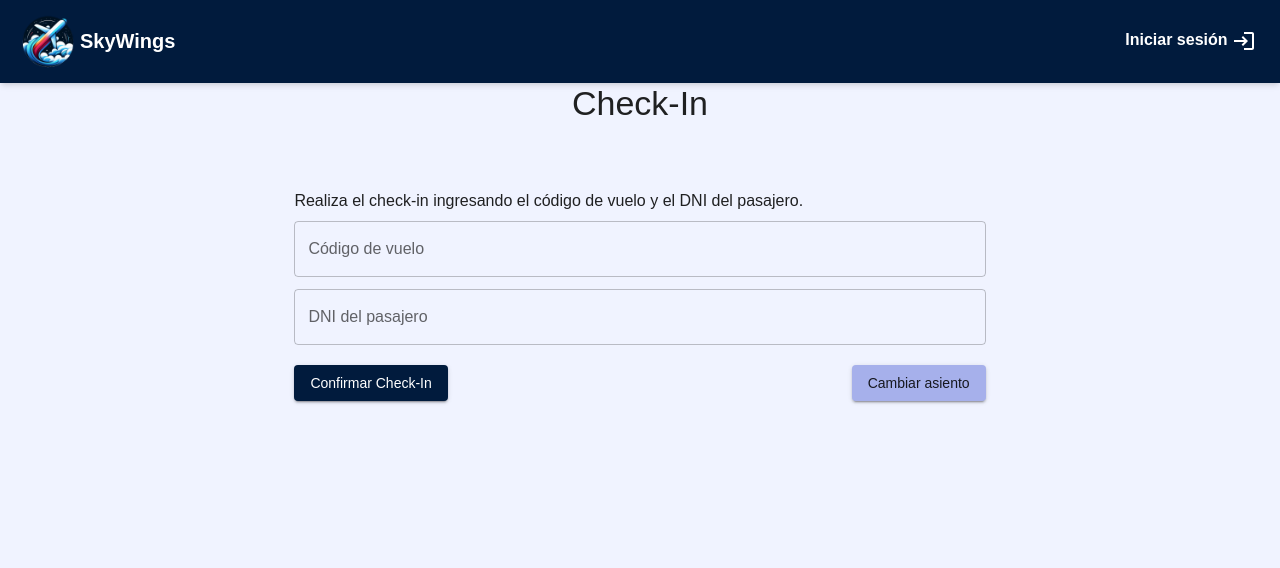
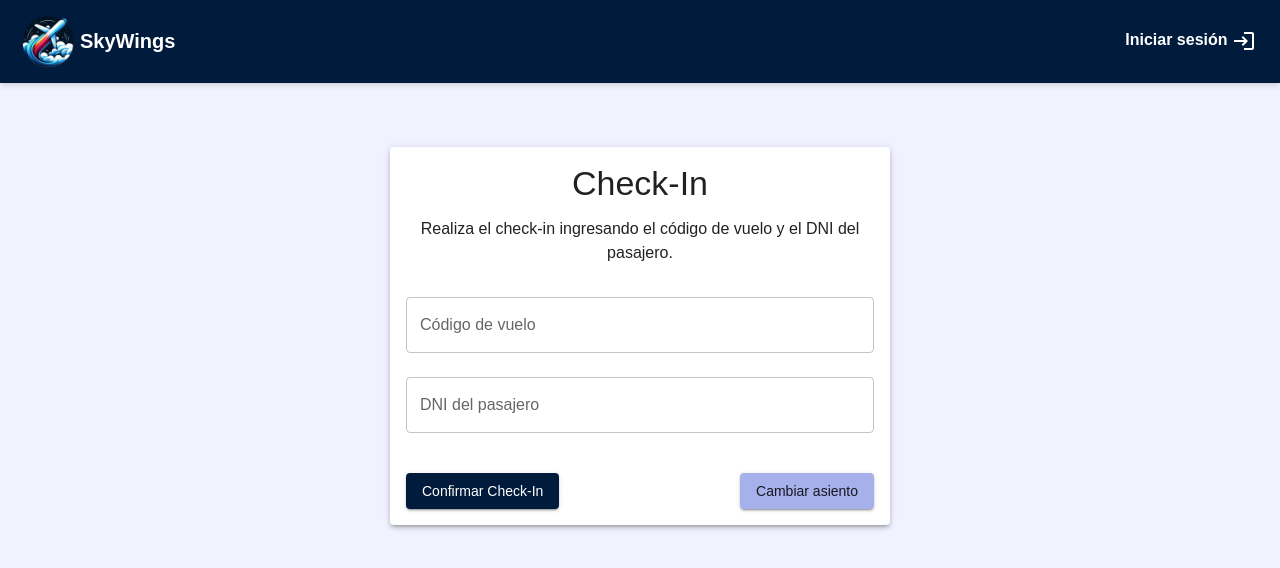
Before and after one commit to M4riaj0/skywings-frontend, a Next.js app: page /check-in in a window 1280 px wide. Shown: the top 568 px of the page. Built offline with nearby package versions, Linux system fonts and the light colour scheme.

Commit message:
se añadío una card para la vista

```diff
--- a/src/app/check-in/page.tsx
+++ b/src/app/check-in/page.tsx
@@ -13,6 +13,9 @@ import {
   TextField,
   Button,
   Typography,
+  Card,
+  CardContent,
+  CardActions
 } from "@mui/material";
 import { getFlightSeats } from "@/services/flights";
 
@@ -28,14 +31,14 @@ export default function CheckIn() {
     flightCode: z
       .string()
       .min(6, {
-        message: "El nombre de usuario debe tener al menos 6 caracteres",
+        message: "El código de vuelo debe tener al menos 6 caracteres",
       })
       .max(12, {
-        message: "El nombre de usuario no puede tener más de 12 caracteres",
+        message: "El código de vuelo no puede tener más de 12 caracteres",
       })
       .regex(/^[a-zA-Z0-9_]+$/, {
         message:
-          "El nombre de usuario solo puede contener letras, números y guiones bajos",
+          "El código de vuelo solo puede contener letras, números y guiones bajos",
       }),
     passengerDni: z
       .string()
@@ -64,19 +67,14 @@ export default function CheckIn() {
   const onSubmit = handleSubmit(async (data) => {
     try {
       const response = await checkin(data.flightCode, data.passengerDni);
-      console.log("response active::", response);
-
       if (response.ok) {
         setSnackBarMessage("Check-in realizado correctamente.");
         setSnackBarSeverity("success");
       } else {
-        console.log("error:");
         setSnackBarMessage("Error al realizar el check-in.");
         setSnackBarSeverity("error");
       }
     } catch (err) {
-      console.log("response cattch::", err);
-      console.error("Error al realizar el check-in:", err);
       setSnackBarMessage("Error al realizar el check-in.");
       setSnackBarSeverity("error");
     } finally {
@@ -88,7 +86,9 @@ export default function CheckIn() {
     try {
       const { flightCode, passengerDni } = getValues();
       const ticket = await getTicket(flightCode, passengerDni);
+      console.log("ticket::::", ticket);
       const response = await getFlightSeats(flightCode);
+      console.log("response seats::::", response);
       if (response) {
         const query = new URLSearchParams({
           ...response,
@@ -104,14 +104,13 @@ export default function CheckIn() {
         setSnackBarSeverity("error");
       }
     } catch (err) {
-      console.error("Error al realizar el check-in:", err);
       setSnackBarMessage("Error al realizar el check-in.");
       setSnackBarSeverity("error");
     }
   };
 
   return (
-    <Box>
+    <Box sx={{ display: "flex", justifyContent: "center", mt: 8 }}>
       {/* Snackbar */}
       <Snackbar
         open={snackBarOpen}
@@ -139,65 +138,66 @@ export default function CheckIn() {
           {snackBarMessage}
         </Alert>
       </Snackbar>
-      <Typography variant="h4" className="text-center my-8">
+
+      {/* Card */}
+      <Card sx={{ maxWidth: 500, width: "100%", boxShadow: 3 }}>
+        <CardContent>
+          <Typography variant="h4" align="center" gutterBottom>
             Check-In
           </Typography>
-      <form onSubmit={onSubmit} className="w-3/5 mx-auto my-16">
-        <Typography>
+          <Typography align="center" paragraph>
             Realiza el check-in ingresando el código de vuelo y el DNI del
             pasajero.
           </Typography>
+          <form onSubmit={onSubmit}>
             <Controller
               name="flightCode"
               control={control}
-          rules={{ required: "Este campo es obligatorio" }}
               render={({ field }) => (
                 <TextField
                   {...field}
                   label="Código de vuelo"
                   fullWidth
-              margin="dense"
+                  margin="normal"
                   error={!!errors.flightCode}
-              helperText={errors.flightCode ? errors.flightCode.message : ""}
+                  helperText={errors.flightCode?.message}
                 />
               )}
             />
             <Controller
               name="passengerDni"
               control={control}
-          rules={{ required: "Este campo es obligatorio" }}
               render={({ field }) => (
                 <TextField
                   {...field}
                   label="DNI del pasajero"
                   fullWidth
-              margin="dense"
+                  margin="normal"
                   error={!!errors.passengerDni}
-              helperText={
-                errors.passengerDni ? errors.passengerDni.message : ""
-              }
+                  helperText={errors.passengerDni?.message}
                 />
               )}
             />
-        <Box className="w-full flex justify-between my-4">
+          </form>
+        </CardContent>
+        <CardActions sx={{ justifyContent: "space-between", p: 2 }}>
           <Button
             type="submit"
             color="primary"
             variant="contained"
-            style={{ opacity: 1 }}
+            onClick={onSubmit}
           >
             Confirmar Check-In
           </Button>
           <Button
-            onClick={changeSeat}
             variant="contained"
             color="secondary"
-            style={{ opacity: 1 }}
+            onClick={changeSeat}
           >
             Cambiar asiento
           </Button>
-        </Box>
-      </form>
+        </CardActions>
+      </Card>
     </Box>
   );
 }
```
Lines whose indentation alone changed are shown as unchanged.
